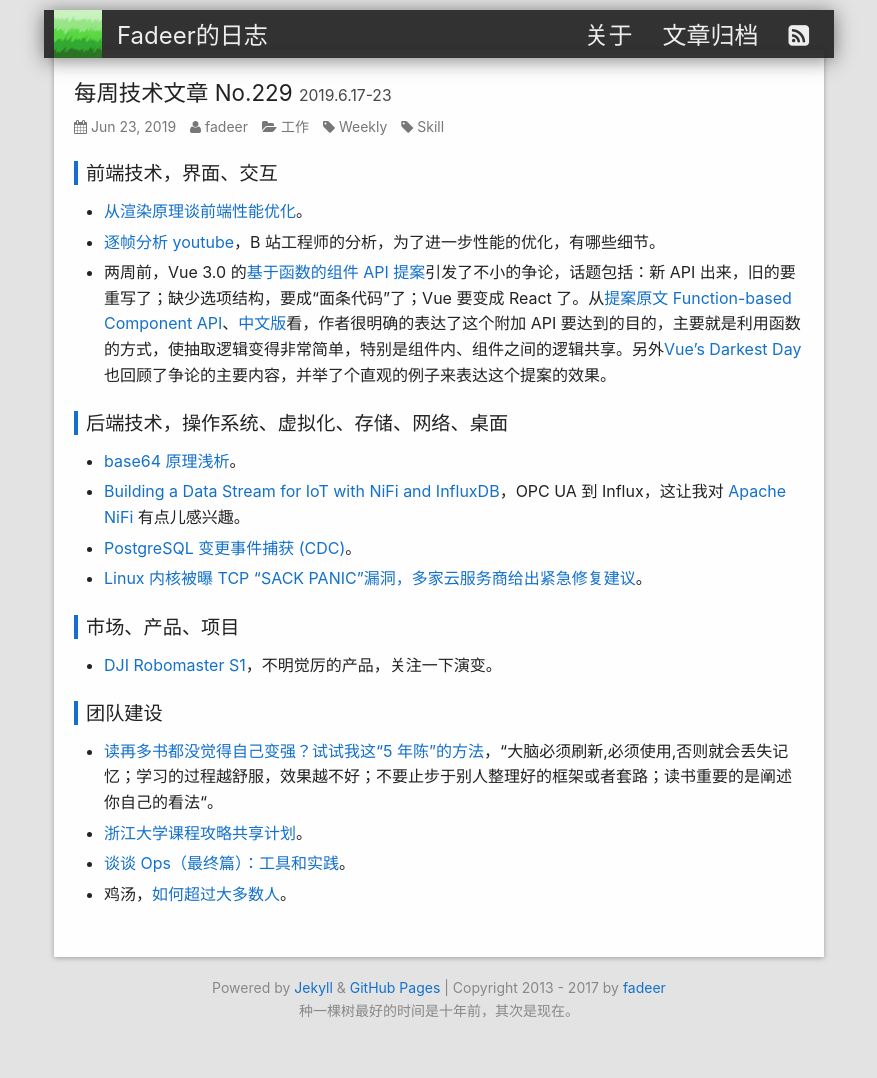
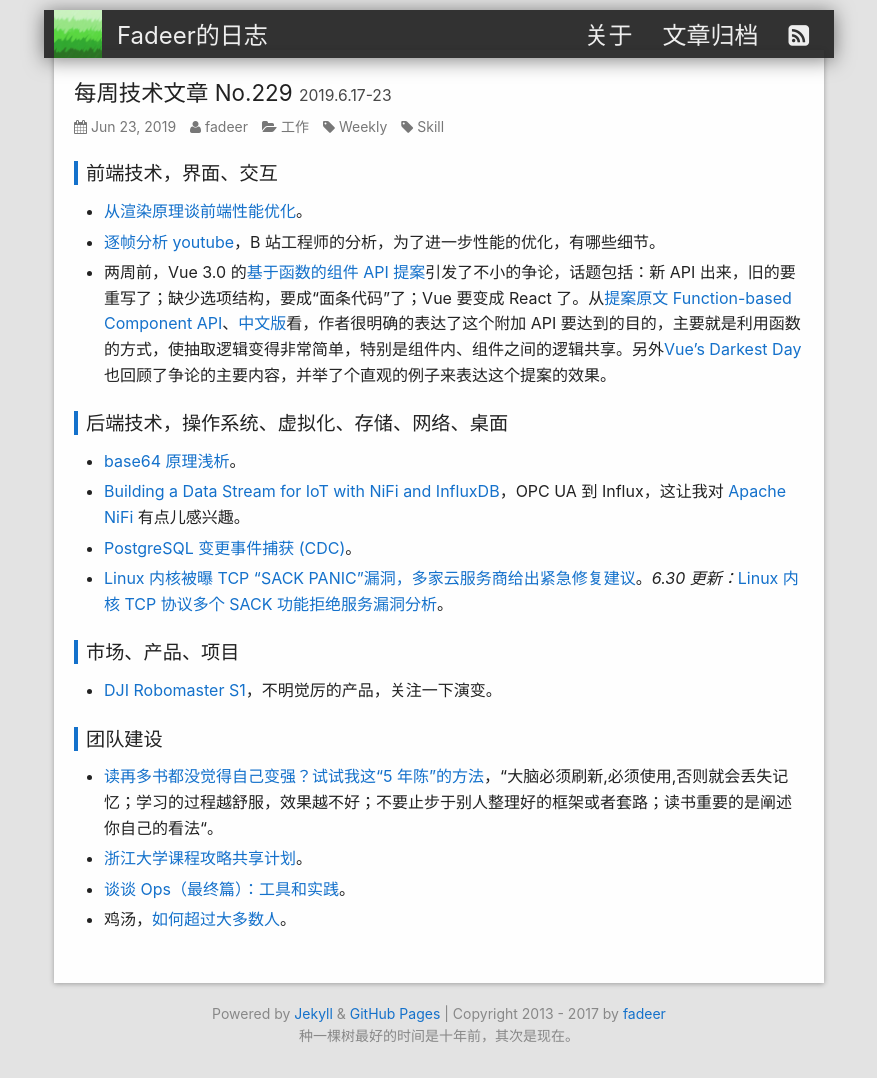
Before and after one commit to fadeer/fadeer.github.io, a Jekyll site: the page built from _posts/weekly3/2019-06-23-weekly-229.md, in a window 1280 px wide and 1078 px high. Shown: the whole window, without its empty margins (201-1078 px from the left). Built offline with Jekyll 4.4.1, drawn with Linux system fonts in a browser that asks for light colours.

Commit message:
update post

```diff
--- a/_posts/weekly3/2019-06-23-weekly-229.md
+++ b/_posts/weekly3/2019-06-23-weekly-229.md
@@ -19,7 +19,7 @@
 - [base64 原理浅析](https://mp.weixin.qq.com/s?__biz=MzA5NzkwNDk3MQ==&mid=2650589963&idx=1&sn=f9178c624dfec25b6cb33da216ec9648)。
 - [Building a Data Stream for IoT with NiFi and InfluxDB](https://www.influxdata.com/blog/building-a-data-stream-for-iot-with-nifi-and-influxdb/)，OPC UA 到 Influx，这让我对 [Apache NiFi](https://nifi.apache.org/docs.html) 有点儿感兴趣。
 - [PostgreSQL 变更事件捕获 (CDC)](https://mp.weixin.qq.com/s/TqyF0L6a74lTQEyEX0mMlw)。
-- [Linux 内核被曝 TCP “SACK PANIC”漏洞，多家云服务商给出紧急修复建议](https://www.infoq.cn/article/gc3*ZGs49Tj5fHkh9frM)。
+- [Linux 内核被曝 TCP “SACK PANIC”漏洞，多家云服务商给出紧急修复建议](https://www.infoq.cn/article/gc3*ZGs49Tj5fHkh9frM)。_6.30 更新：_[Linux 内核 TCP 协议多个 SACK 功能拒绝服务漏洞分析](https://paper.seebug.org/960/)。
 
 ## 市场、产品、项目
 
```
